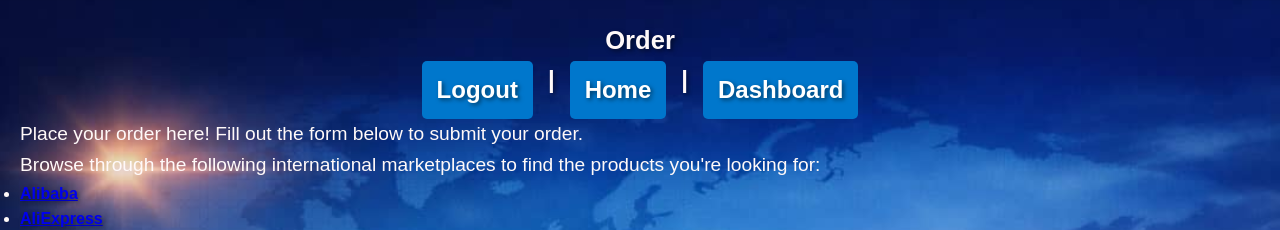
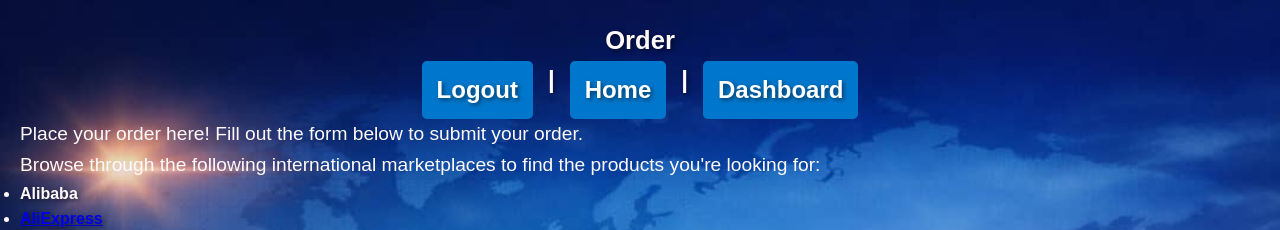
Before and after one commit to cse25-222/CramLink-imports, a website: page order.html in a window 1280 px wide. Shown: the top 230 px of the page. Drawn offline with Linux system fonts and the light colour scheme.

Commit message:
Update order.html

```diff
--- a/order.html
+++ b/order.html
@@ -37,7 +37,6 @@
 <ul>
 
 <li>
-<a href="https://www.alibaba.com" target="_blank">
 Alibaba
 </a>
 </li>
```
